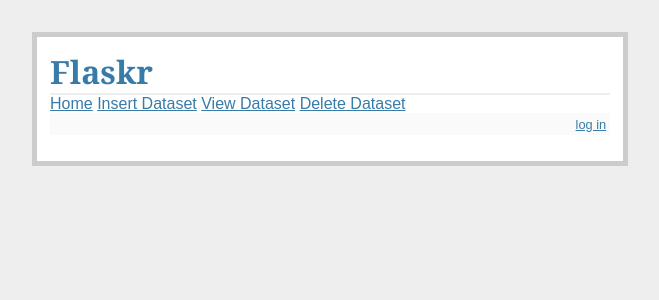
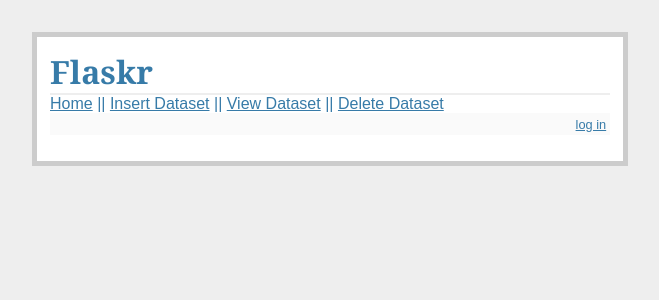
Before and after one commit to elahmo/dsfood, a Flask app: page / in a window 1280 px wide. Shown: the top 300 px of the page, without its empty margins (310-969 px from the left). Run offline with Flask 2, Linux system fonts and the light colour scheme; data that the repository does not hold is empty.

Commit message:
[Mod][app] layout.html adding separator

```diff
--- a/app/templates/layout.html
+++ b/app/templates/layout.html
@@ -5,8 +5,11 @@
   <h1>Flaskr</h1>
 
     <a href="/">Home<a/>
+      <span class="separator">&#124;&#124;</span>
     <a href="/insert_dataset">Insert Dataset<a/>
+      <span class="separator">&#124;&#124;</span>
     <a href="/view_dataset">View Dataset<a/>
+      <span class="separator">&#124;&#124;</span>
     <a href="/delete_dataset">Delete Dataset<a/>
 
   <div class=metanav>
```
